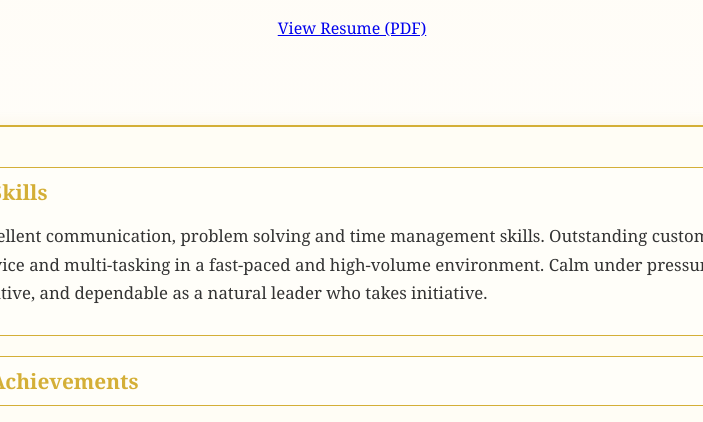
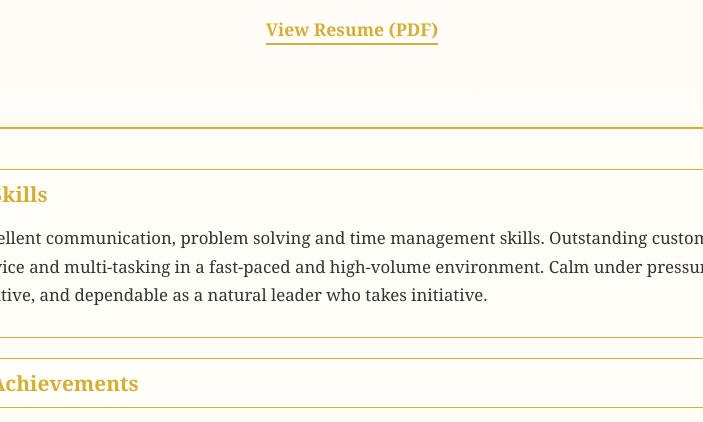
Before and after one commit to zweiner/gia, a plain HTML site: page index.html in a window 1280 px wide. Shown: the part 678-1100 px from the top of the page, without its empty margins (288-991 px from the left). Drawn offline with Linux system fonts and the light colour scheme.

Commit message:
Update styles.css

```diff
--- a/styles.css
+++ b/styles.css
@@ -34,19 +34,23 @@ body {
   text-decoration: none;
 }
 
-.resume-button {
-  display: inline-block;
-  margin-top: 10px;
-  padding: 12px 24px;
-  background: #d4af37;
+/* Resume link styling */
+.resume-link {
+  color: #d4af37;
+  font-weight: bold;
+  font-size: 1.1em;
+  text-decoration: none;
+  border-bottom: 2px solid #d4af37;
+  padding-bottom: 2px;
+  transition: all 0.3s;
+}
+
+.resume-link:hover {
   color: white;
-  font-size: 1.1em;
-  border-radius: 10px;
-  text-decoration: none;
-  transition: background 0.3s;
-}
-.resume-button:hover {
-  background: #bfa12f;
+  background-color: #d4af37;
+  padding: 6px 12px;
+  border-radius: 8px;
+  border-bottom: none;
 }
 
 .resume {
```
